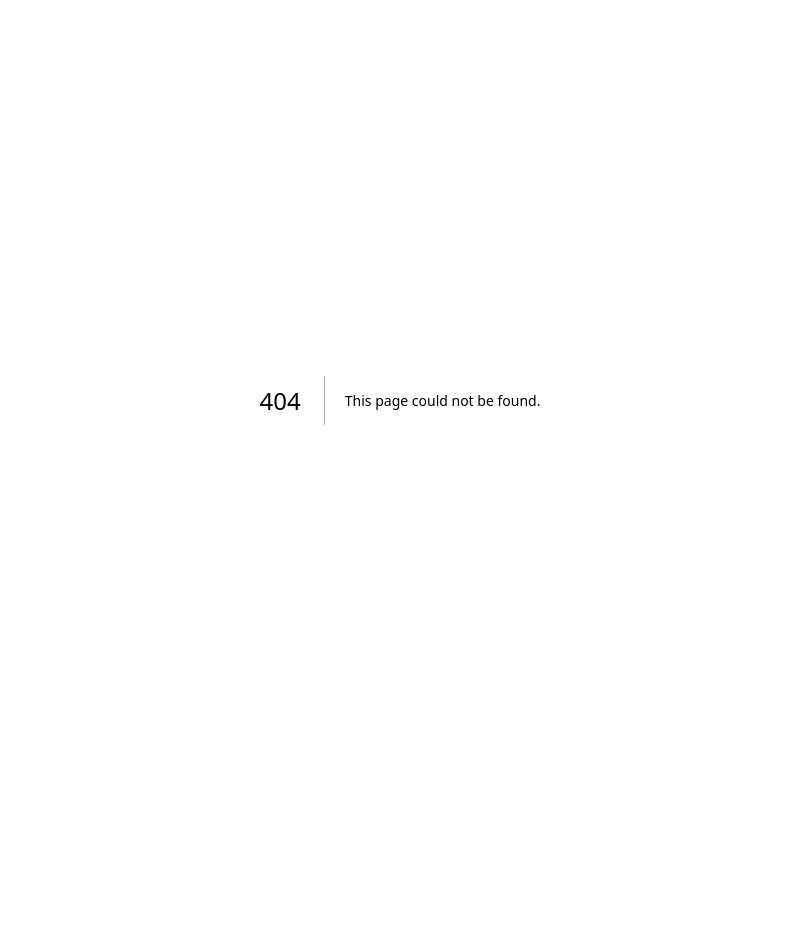
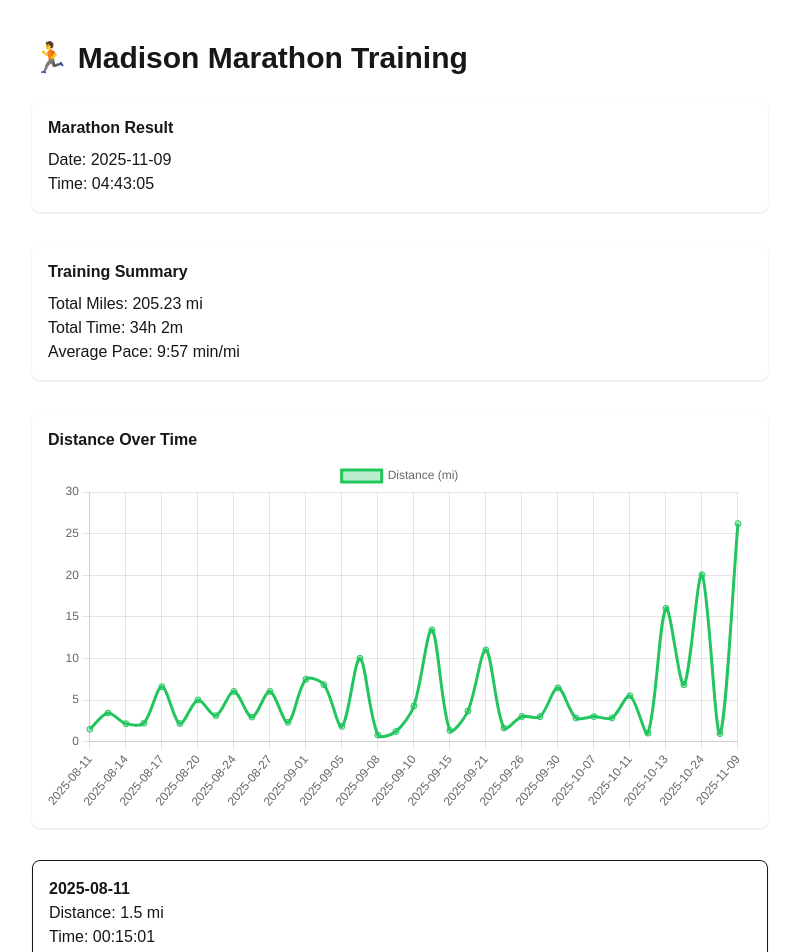
Before and after one commit to arnie12a/RunningTrainingApp, a Next.js app in the folder running_training_app/: page /madison in a window 1280 px wide. Before the commit this address had no page. Shown: the top 952 px of the page, without its empty margins (240-1039 px from the left). Before the commit the page ends 800 px from the top, so only its background shows below. Built offline with nearby package versions, Linux system fonts and the light colour scheme.

Commit message:
basic looks

```diff
--- /dev/null
+++ b/running_training_app/app/components/RunCard.jsx
@@ -0,0 +1,10 @@
+export default function RunCard({ date, distance, time, pace, notes }) {
+    return (
+      <div className="border rounded-lg p-4 shadow-sm bg-white">
+        <h2 className="font-semibold">{date}</h2>
+        <p>Distance: {distance} mi</p>
+        <p>Time: {time}</p>
+        <p>Pace: {pace}</p>
+      </div>
+    );
+  }
--- /dev/null
+++ b/running_training_app/app/madison/page.jsx
@@ -0,0 +1,92 @@
+"use client";
+
+import { useMemo } from "react";
+import { Line } from "react-chartjs-2";
+import { Chart as ChartJS, CategoryScale, LinearScale, PointElement, LineElement, Title, Tooltip, Legend } from "chart.js";
+import RunCard from "../components/RunCard";
+import runsData from "../../data/madison.json";
+
+ChartJS.register(CategoryScale, LinearScale, PointElement, LineElement, Title, Tooltip, Legend);
+
+export default function MadisonPage() {
+  // Calculate stats
+  const stats = useMemo(() => {
+    const totalMiles = runsData.reduce((acc, run) => acc + run.Distance, 0);
+
+    const totalSeconds = runsData.reduce((acc, run) => {
+      const [h, m, s] = run.Time.split(":").map(Number);
+      return acc + h * 3600 + m * 60 + s;
+    }, 0);
+
+    const avgPace = totalSeconds / totalMiles; // seconds per mile
+
+    const avgMinutes = Math.floor(avgPace / 60);
+    const avgSeconds = Math.round(avgPace % 60);
+
+    // Marathon date and time
+    const marathon = runsData[runsData.length - 1]; // assuming last run is marathon
+    const marathonDate = marathon.Date;
+    const marathonTime = marathon.Time;
+
+    return {
+      totalMiles: totalMiles.toFixed(2),
+      totalTime: `${Math.floor(totalSeconds / 3600)}h ${Math.floor((totalSeconds % 3600) / 60)}m`,
+      avgPace: `${avgMinutes}:${avgSeconds < 10 ? "0" : ""}${avgSeconds} min/mi`,
+      marathonDate,
+      marathonTime
+    };
+  }, []);
+
+  // Chart data
+  const chartData = useMemo(() => {
+    return {
+      labels: runsData.map(run => run.Date),
+      datasets: [
+        {
+          label: "Distance (mi)",
+          data: runsData.map(run => run.Distance),
+          borderColor: "rgba(34,197,94,1)",
+          backgroundColor: "rgba(34,197,94,0.3)",
+          tension: 0.3,
+        },
+      ],
+    };
+  }, []);
+
+  return (
+    <main className="max-w-3xl mx-auto px-4 py-10">
+      <h1 className="text-3xl font-bold mb-6">🏃 Madison Marathon Training</h1>
+
+      <section className="mb-8 bg-white p-4 rounded-lg shadow">
+        <h2 className="font-semibold mb-2">Marathon Result</h2>
+        <p>Date: {stats.marathonDate}</p>
+        <p>Time: {stats.marathonTime}</p>
+      </section>
+
+      <section className="mb-8 bg-white p-4 rounded-lg shadow">
+        <h2 className="font-semibold mb-2">Training Summary</h2>
+        <p>Total Miles: {stats.totalMiles} mi</p>
+        <p>Total Time: {stats.totalTime}</p>
+        <p>Average Pace: {stats.avgPace}</p>
+      </section>
+
+      <section className="mb-8 bg-white p-4 rounded-lg shadow">
+        <h2 className="font-semibold mb-2">Distance Over Time</h2>
+        <Line data={chartData} />
+      </section>
+
+      <section className="space-y-4">
+        {runsData.map((run, idx) => (
+          <RunCard
+            key={idx}
+            date={run.Date}
+            distance={run.Distance}
+            time={run.Time}
+            pace={run.AveragePace}
+            notes={run.Notes}
+          />
+        ))}
+      </section>
+    </main>
+  );
+}
--- a/running_training_app/app/page.jsx
+++ b/running_training_app/app/page.jsx
@@ -3,12 +3,20 @@ import Link from "next/link";
 export default function Home() {
   return (
     <main className="min-h-screen flex flex-col items-center justify-center gap-6">
-      <h1 className="text-4xl font-bold">🏃‍♂️ Running Tracker</h1>
+      <h1 className="text-4xl font-bold">Training Log</h1>
+
       <div className="flex gap-4">
-        <Link href="" className="px-4 py-2 rounded-lg bg-black text-white">
+        <Link
+          href="/ultra"
+          className="px-4 py-2 rounded-lg bg-black text-white"
+        >
           50K Ultra
         </Link>
-        <Link href="" className="px-4 py-2 rounded-lg border">
+
+        <Link
+          href="/madison"
+          className="px-4 py-2 rounded-lg border"
+        >
           Madison Marathon
         </Link>
       </div>
--- /dev/null
+++ b/running_training_app/app/ultra/page.jsx
@@ -0,0 +1,8 @@
+export default function UltraPage() {
+    return (
+      <main className="max-w-3xl mx-auto px-4 py-10">
+        <h1 className="text-3xl font-bold mb-6">🏃 Ultra 50km Training</h1>
+        <p>This page will show my Ultra Marathon runs soon!</p>
+      </main>
+    );
+  }
--- a/running_training_app/package.json
+++ b/running_training_app/package.json
@@ -9,8 +9,10 @@
     "lint": "eslint"
   },
   "dependencies": {
+    "chart.js": "^4.5.1",
     "next": "16.1.1",
     "react": "19.2.3",
+    "react-chartjs-2": "^5.3.1",
     "react-dom": "19.2.3"
   },
   "devDependencies": {
```
Also changed, not shown: 1 other file (tests, documents, lock files or other folders).
